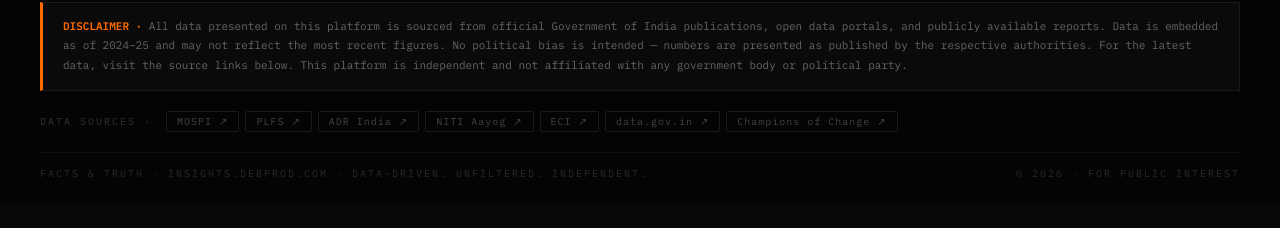
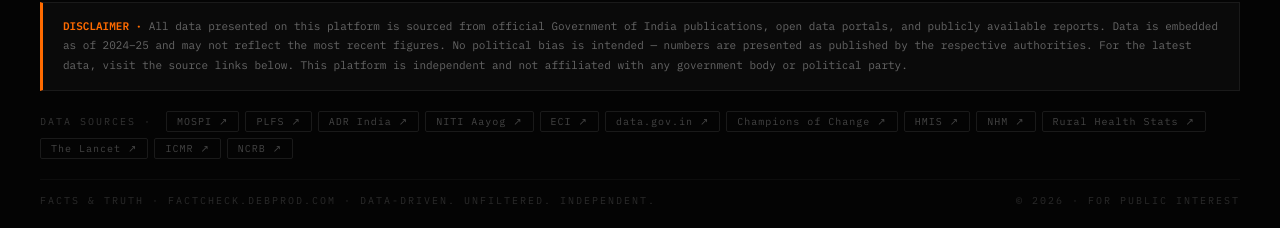
Before and after one commit to debrej2021/Government_Data_Verify, a React (Vite) app in the folder All_Data_in/: page /health in a window 1280 px wide. Shown: the part 1015-1243 px from the top of the page. Before the commit the page ends 1219 px from the top, so only its background shows below. Built offline with nearby package versions, Linux system fonts and the light colour scheme; no server answers.

Commit message:
Changes to footer

```diff
--- a/All_Data_in/src/components/GlobalFooter.jsx
+++ b/All_Data_in/src/components/GlobalFooter.jsx
@@ -1,12 +1,18 @@
 export default function GlobalFooter() {
   const sources = [
-    { label: "MOSPI",       url: "https://mospi.gov.in" },
-    { label: "PLFS",        url: "https://mospi.gov.in/periodic-labour-force-survey-plfs" },
-    { label: "ADR India",   url: "https://adrindia.org" },
-    { label: "NITI Aayog",  url: "https://niti.gov.in" },
-    { label: "ECI",         url: "https://eci.gov.in" },
-    { label: "data.gov.in", url: "https://data.gov.in" },
+    { label: "MOSPI",               url: "https://mospi.gov.in" },
+    { label: "PLFS",                url: "https://mospi.gov.in/periodic-labour-force-survey-plfs" },
+    { label: "ADR India",           url: "https://adrindia.org" },
+    { label: "NITI Aayog",          url: "https://niti.gov.in" },
+    { label: "ECI",                 url: "https://eci.gov.in" },
+    { label: "data.gov.in",         url: "https://data.gov.in" },
     { label: "Champions of Change", url: "https://championsofchange.gov.in" },
+    { label: "HMIS",                url: "https://hmis.mohfw.gov.in" },
+    { label: "NHM",                 url: "https://nhm.gov.in" },
+    { label: "Rural Health Stats",  url: "https://mohfw.gov.in" },
+    { label: "The Lancet",          url: "https://www.thelancet.com" },
+    { label: "ICMR",                url: "https://www.icmr.gov.in" },
+    { label: "NCRB",                url: "https://ncrb.gov.in" },
   ];
 
   return (
@@ -84,7 +90,7 @@ export default function GlobalFooter() {
         fontSize: 10, color: "#2a2a2a",
         letterSpacing: 2,
       }}>
-        <span>FACTS & TRUTH · INSIGHTS.DEBPROD.COM · DATA-DRIVEN. UNFILTERED. INDEPENDENT.</span>
+        <span>FACTS & TRUTH · FACTCHECK.DEBPROD.COM · DATA-DRIVEN. UNFILTERED. INDEPENDENT.</span>
         <span>© {new Date().getFullYear()} · FOR PUBLIC INTEREST</span>
       </div>
     </footer>
```
